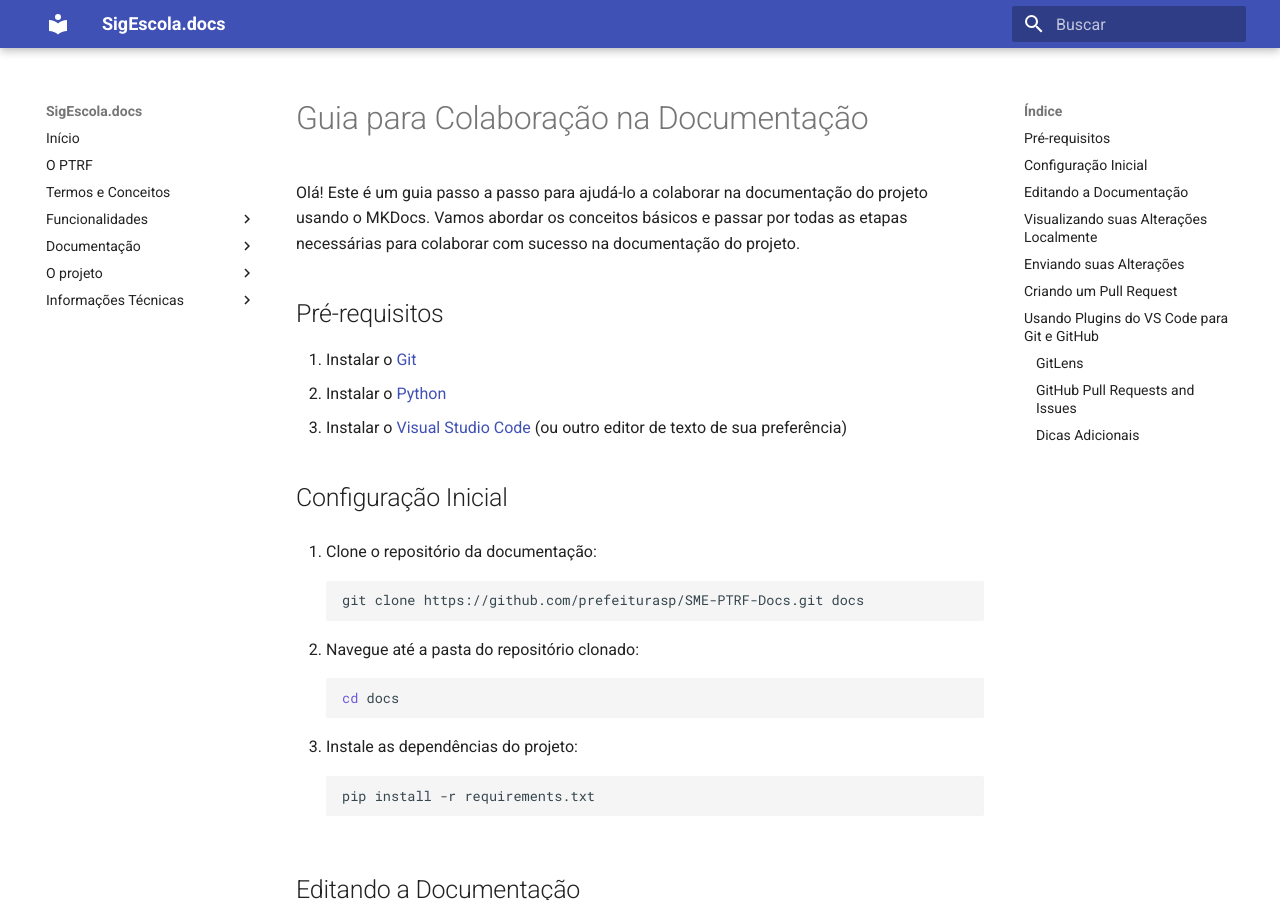
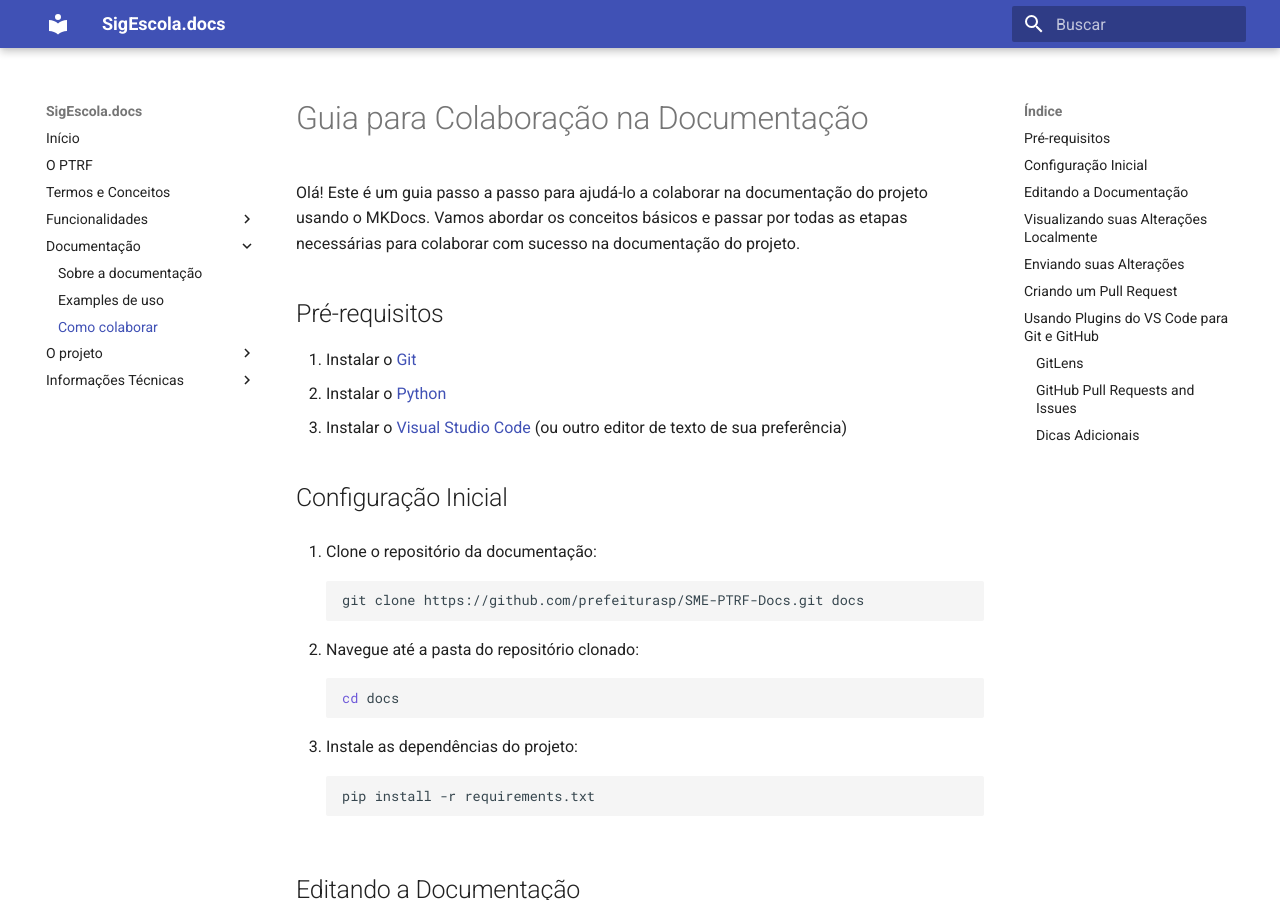
Before and after one commit to prefeiturasp/SME-PTRF-Docs, an MkDocs documentation site: the page built from docs/sigescola_docs/como_colaborar_docs.md, in a window 1280 px wide and 900 px high. Built offline with MkDocs 1.6.1 and Material for MkDocs 9.7.7, drawn with Linux system fonts in a browser that asks for light colours.

Commit message:
docs(91464): Cria como_colaborar_docs

```diff
--- a/mkdocs.yml
+++ b/mkdocs.yml
@@ -14,6 +14,7 @@ nav:
     - Documentação:
           - 'Sobre a documentação': sigescola_docs/docs_project.md
           - 'Examples de uso': sigescola_docs/mkdocs_exemplos_uso.md
+          - 'Como colaborar': sigescola_docs/como_colaborar_docs.md
     - O projeto:
         - 'Visão geral': projeto/visao_geral_projeto.md
         - 'Guia de contribuição': projeto/guia_contribuicao.md
```
Also changed, not shown: docs/sigescola_docs/como_colaborar_docs.md (renamed from docs/sigescola_docs/como_colaborar.md).
